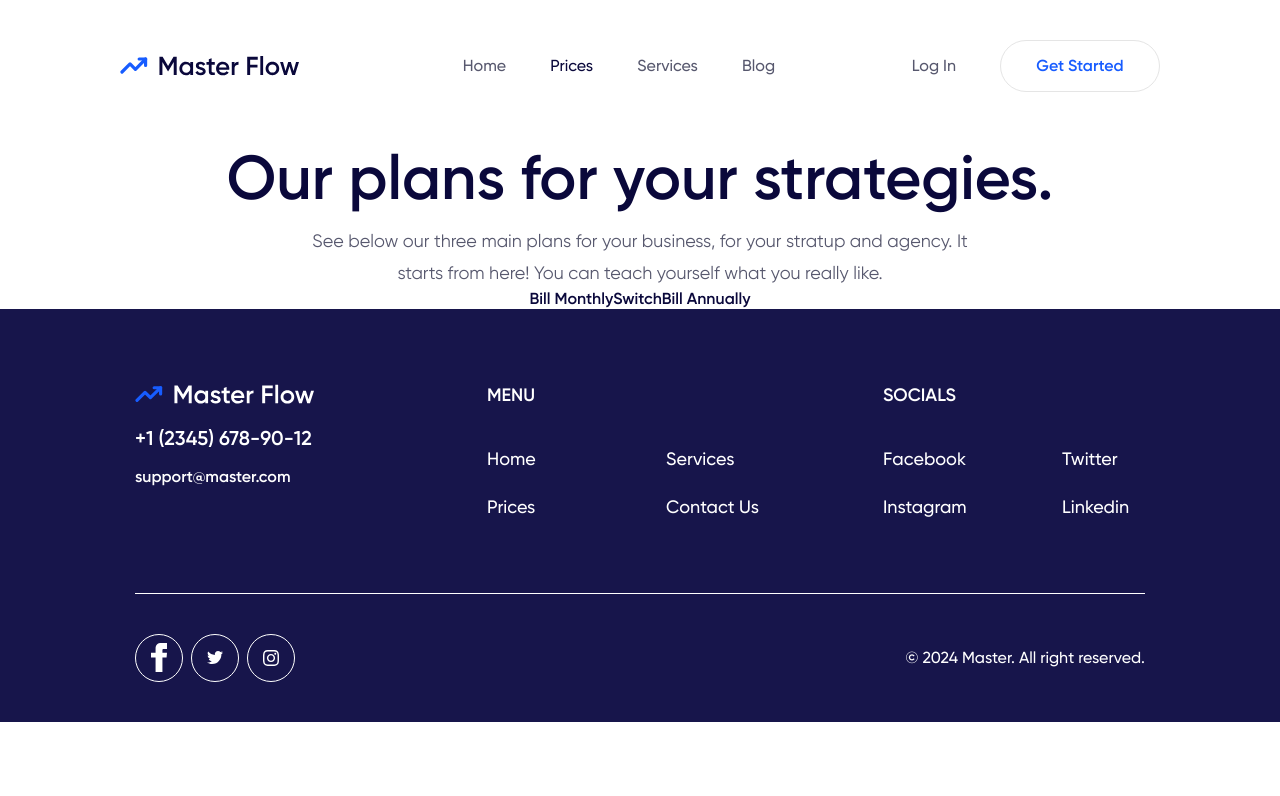
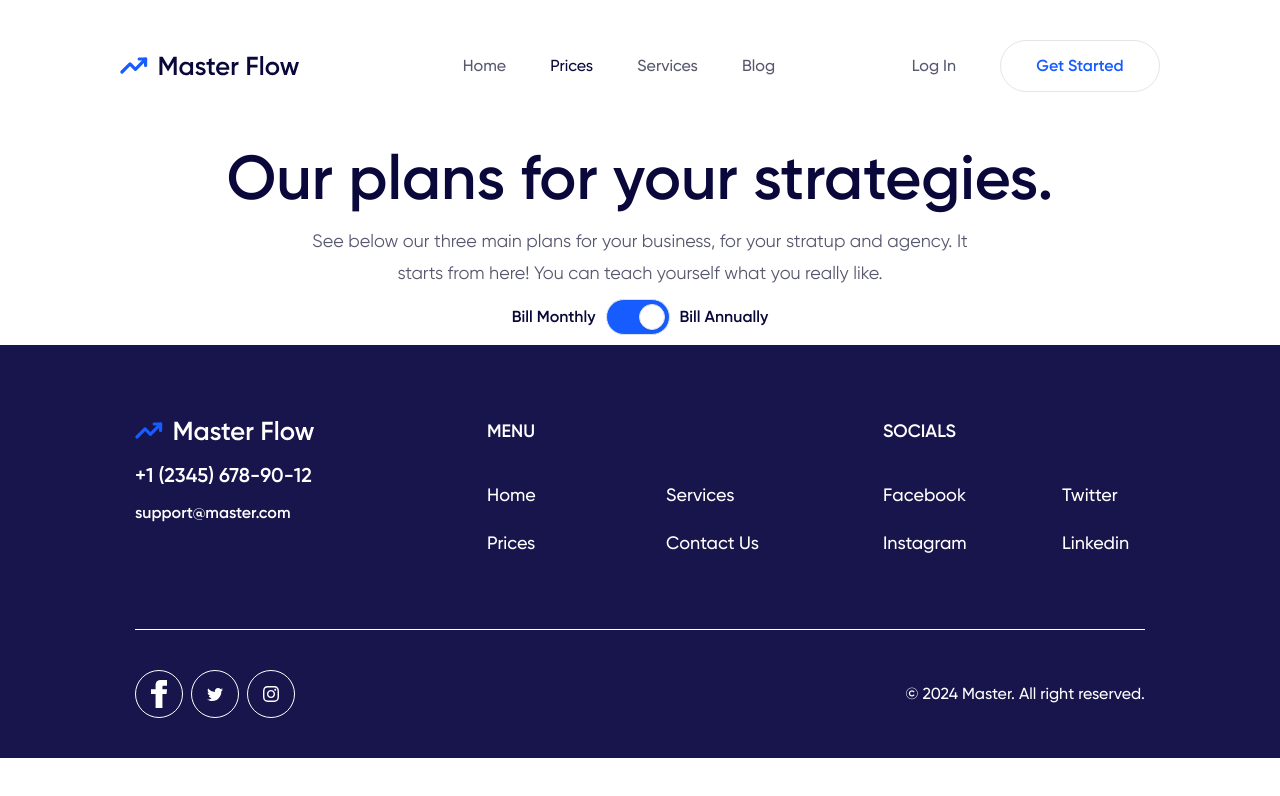
Before and after one commit to Slavinto/master-flow, a Next.js app: page /prices in a window 1280 px wide. Shown: the top 796 px of the page. Built offline with nearby package versions, Linux system fonts and the light colour scheme; no server answers.

Commit message:
Custom switch basic styling and layout complete

```diff
--- a/package.json
+++ b/package.json
@@ -9,6 +9,9 @@
     "lint": "next lint"
   },
   "dependencies": {
+    "@emotion/react": "^11.11.3",
+    "@emotion/styled": "^11.11.0",
+    "@mui/material": "^5.15.11",
     "hamburger-react": "^2.5.0",
     "next": "14.1.0",
     "next-auth": "^4.24.6",
--- /dev/null
+++ b/src/components/custom-switch.tsx
@@ -0,0 +1,143 @@
+"use client";
+
+import * as React from "react";
+import clsx from "clsx";
+import { styled } from "@mui/system";
+import { useSwitch, UseSwitchParameters } from "@mui/base/useSwitch";
+
+export default function CustomSwitch(props: UseSwitchParameters) {
+    const { getInputProps, checked, disabled, focusVisible } = useSwitch(props);
+
+    const stateClasses = {
+        "Switch-checked": checked,
+        "Switch-disabled": disabled,
+        "Switch-focusVisible": focusVisible,
+    };
+
+    return (
+        <BasicSwitchRoot className={clsx(stateClasses, "bg-primary")}>
+            <BasicSwitchThumb className={clsx(stateClasses)} />
+            <BasicSwitchInput
+                {...getInputProps()}
+                aria-label='switch'
+                className={clsx("")}
+            />
+        </BasicSwitchRoot>
+    );
+}
+
+const blue = {
+    200: "#99CCF3",
+    500: "#007FFF",
+    700: "#0059B2",
+};
+
+const grey = {
+    50: "#F3F6F9",
+    100: "#E5EAF2",
+    200: "#DAE2ED",
+    300: "#C7D0DD",
+    400: "#B0B8C4",
+    500: "#9DA8B7",
+    600: "#6B7A90",
+    700: "#434D5B",
+    800: "#303740",
+    900: "#1C2025",
+};
+
+const BasicSwitchRoot = styled("span")(
+    ({ theme }) => `
+  box-sizing: border-box;
+  font-size: 0;
+  padding: 0px 5px;
+  position: relative;
+  display: flex;
+  align-items: center;
+  width: 64px;
+  height: 36px;
+  margin: 10px;
+  cursor: pointer;
+  /* background: ${theme.palette.mode === "dark" ? grey[900] : grey[50]};*/
+  border: 1px solid ${theme.palette.mode === "dark" ? grey[800] : grey[200]};
+  border-radius: 9999px;
+  box-shadow: inset 0px 1px 1px ${
+      theme.palette.mode === "dark"
+          ? "rgba(0, 0, 0, 0.5)"
+          : "rgba(0, 0, 0, 0.05)"
+  };
+
+  &:hover {
+    /*background: ${theme.palette.mode === "dark" ? grey[800] : grey[100]};*/
+  }
+
+  &.Switch-focusVisible {
+    box-shadow: 0 0 0 3px ${
+        theme.palette.mode === "dark" ? blue[700] : blue[200]
+    };
+  }
+
+  &.Switch-disabled {
+    opacity: 0.4;
+    cursor: not-allowed;
+  }
+
+  &.Switch-checked {
+    border: 1px solid ${theme.palette.mode === "dark" ? grey[800] : grey[200]};
+    background: #175cff;
+    /*background: ${blue[500]};*/
+    box-shadow: inset 0px 1px 1px ${
+        theme.palette.mode === "dark"
+            ? "rgba(0, 0, 0, 0.2)"
+            : "rgba(0, 0, 0, 0.05)"
+    };
+    &.Switch-focusVisible {
+      box-shadow: 0 0 0 3px ${
+          theme.palette.mode === "dark" ? blue[700] : blue[200]
+      };
+    }
+  }
+
+  `
+);
+
+const BasicSwitchInput = styled("input")`
+    box-sizing: border-box;
+    cursor: inherit;
+    position: absolute;
+    width: 100%;
+    height: 100%;
+    left: 0;
+    opacity: 0;
+    z-index: 1;
+    margin: 0;
+`;
+
+const BasicSwitchThumb = styled("span")(
+    ({ theme }) => `
+  box-sizing: border-box;
+  display: block;
+  position: relative;
+  left: 0px;
+  width: 26px;
+  height: 26px;
+  align-self: center;
+  border-radius: 26px;
+  background-color: #fff;
+  border: 1px solid ${theme.palette.mode === "dark" ? grey[800] : grey[200]};
+  transition-property: all;
+  transition-timing-function: cubic-bezier(0.4, 0, 0.2, 1);
+  transition-duration: 120ms;
+  box-shadow: 0px 1px 2px
+    ${
+        theme.palette.mode === "dark"
+            ? "rgba(0, 0, 0, 0.25)"
+            : "rgba(0, 0, 0, 0.1)"
+    };
+
+  &.Switch-checked {
+    left: 27px;
+    background-color: #fff;
+    border: 1px solid ${theme.palette.mode === "dark" ? grey[800] : grey[200]};
+  }
+`
+);
--- a/src/components/index.ts
+++ b/src/components/index.ts
@@ -12,3 +12,4 @@ export { default as SubscribeForm } from "./subscribe-form";
 export { default as Tricks } from "./tricks";
 export { default as SessionProvider } from "./session-provider";
 export { default as Plans } from "./plans";
+export { default as CustomSwitch } from "./custom-switch";
--- a/src/components/plans.tsx
+++ b/src/components/plans.tsx
@@ -1,4 +1,9 @@
+"use client";
+
 import React from "react";
+import { styled } from "@mui/material";
+import Switch, { switchClasses } from "@mui/material/Switch";
+import { CustomSwitch } from ".";
 
 const Plans = () => {
     return (
@@ -12,9 +17,9 @@ const Plans = () => {
                     stratup and agency. It starts from here! You can teach
                     yourself what you really like.
                 </p>
-                <div className='flex gap-2,5 text-darker-blue font-semibold text-base'>
+                <div className='flex items-center gap-2,5 text-darker-blue font-semibold text-base'>
                     <p>Bill Monthly</p>
-                    <div>Switch</div>
+                    <CustomSwitch defaultChecked />
                     <p>Bill Annually</p>
                 </div>
             </article>
```
Also changed, not shown: 1 other file (tests, documents, lock files or other folders).
